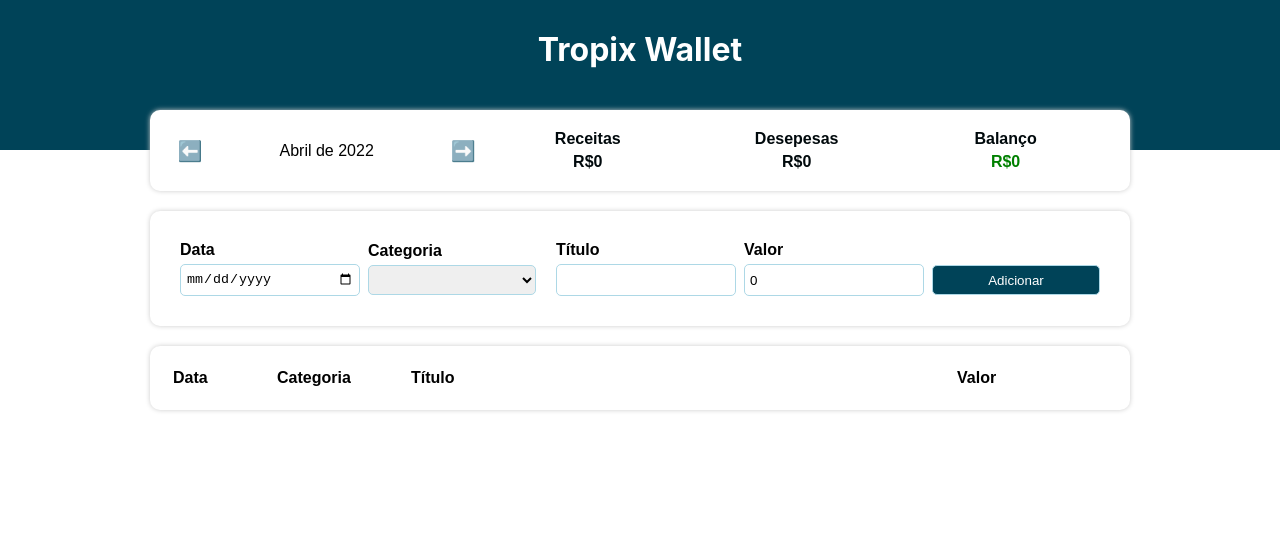
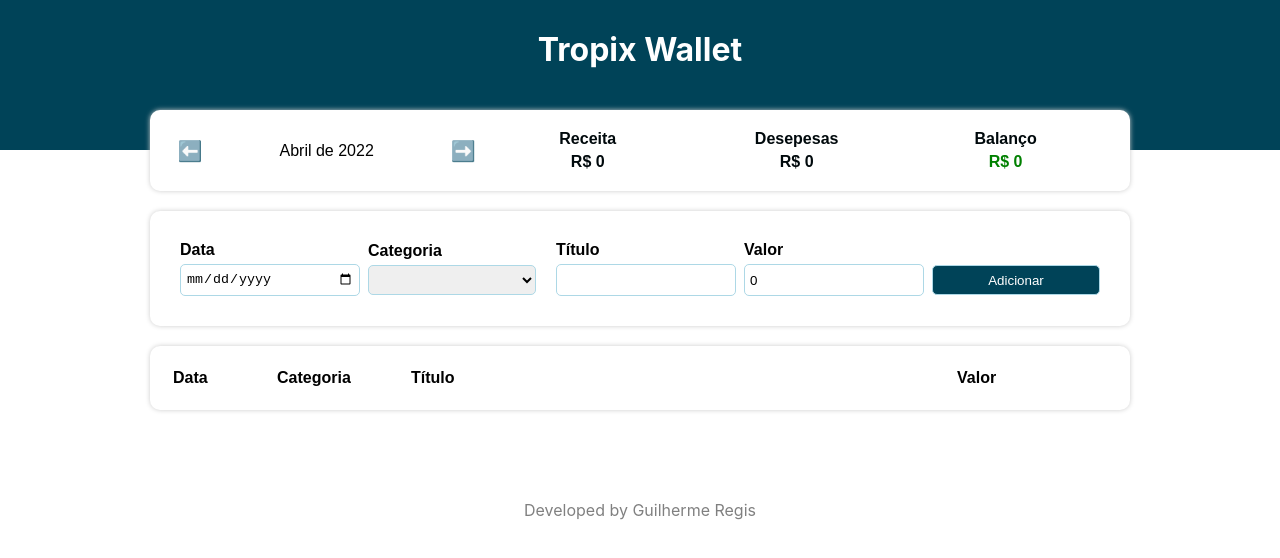
Before and after one commit to gregisb/tropix-wallet, a React (Create React App) app: page / in a window 1280 px wide. Shown: the top 558 px of the page. Built offline with nearby package versions, Linux system fonts and the light colour scheme.

Commit message:
fixing details

```diff
--- a/public/index.html
+++ b/public/index.html
@@ -15,29 +15,12 @@
       user's mobile device or desktop. See https://developers.google.com/web/fundamentals/web-app-manifest/
     -->
     <link rel="manifest" href="%PUBLIC_URL%/manifest.json" />
-    <!--
-      Notice the use of %PUBLIC_URL% in the tags above.
-      It will be replaced with the URL of the `public` folder during the build.
-      Only files inside the `public` folder can be referenced from the HTML.
 
-      Unlike "/favicon.ico" or "favicon.ico", "%PUBLIC_URL%/favicon.ico" will
-      work correctly both with client-side routing and a non-root public URL.
-      Learn how to configure a non-root public URL by running `npm run build`.
-    -->
-    <title>React App</title>
+    <title>Tropix Wallet</title>
   </head>
   <body>
     <noscript>You need to enable JavaScript to run this app.</noscript>
     <div id="root"></div>
-    <!--
-      This HTML file is a template.
-      If you open it directly in the browser, you will see an empty page.
 
-      You can add webfonts, meta tags, or analytics to this file.
-      The build step will place the bundled scripts into the <body> tag.
-
-      To begin the development, run `npm start` or `yarn start`.
-      To create a production bundle, use `npm run build` or `yarn build`.
-    -->
   </body>
 </html>
--- a/src/App.tsx
+++ b/src/App.tsx
@@ -7,6 +7,7 @@ import { getCurrentMonth, filterListByMonth } from "./helpers/dateFilter";
 import { TableArea } from "./components/TableArea";
 import { InfoArea } from "./components/InfoArea";
 import { InputArea } from "./components/InputArea";
+import { Footer } from './components/Footer';
 
 const App = () => {
   const [list, setList] = useState(items);
@@ -62,6 +63,7 @@ const App = () => {
 
         <TableArea list={filteredList} />
       </C.Body>
+      <Footer />
     </C.Container>
   );
 };
--- /dev/null
+++ b/src/components/Footer/index.tsx
@@ -0,0 +1,7 @@
+import * as C from "./styles";
+
+export const Footer = () => {
+    return (
+        <C.Footer>Developed by <C.Link>&nbsp;<a style={{textDecoration: 'none', color: 'gray'}} href='https://guilhermeregis.com' target='_blank' rel="noreferrer">Guilherme Regis</a></C.Link></C.Footer>
+    )
+}
--- /dev/null
+++ b/src/components/Footer/styles.ts
@@ -0,0 +1,14 @@
+import styled from 'styled-components';
+
+export const Footer = styled.div`
+    display: flex;
+    align-items: center;
+    justify-content: center;
+
+    margin-top: 90px;
+    color: gray;
+`;
+
+export const Link = styled.div`
+    color: gray;
+`;
--- a/src/components/InfoArea/index.tsx
+++ b/src/components/InfoArea/index.tsx
@@ -33,7 +33,7 @@ export const InfoArea = ({ currentMonth, onMonthChange, income, expense }: Props
       </C.MonthArea>
 
       <C.ResumeArea>
-        <ResumeItem title='Receitas' value={income} />
+        <ResumeItem title='Receita' value={income} />
         <ResumeItem title='Desepesas'value={expense} />
         <ResumeItem
             title='Balanço'
--- a/src/components/InputArea/index.tsx
+++ b/src/components/InputArea/index.tsx
@@ -76,7 +76,7 @@ export const InputArea = ({ onAdd }: Props) => {
         </C.InputLabel>
         <C.InputLabel>
           <C.InputTitle>Valor</C.InputTitle>
-          <C.Input type="number" value={valueField} onChange={e => setValueField(parseFloat(e.target.value))} />
+          <C.Input type="text" value={valueField} onChange={e => setValueField(parseFloat(e.target.value))} />
         </C.InputLabel>
         <C.InputLabel>
           <C.InputTitle>&nbsp;</C.InputTitle>
--- a/src/components/InputArea/styles.ts
+++ b/src/components/InputArea/styles.ts
@@ -56,6 +56,7 @@ export const Button = styled.button`
     background-color: #004358;
     color: white;
     cursor: pointer;
+    transition: .6s;
     &:hover {
         background-color: rgba(0, 67, 88, .7);
         color: white;
--- a/src/components/ResumeItem/index.tsx
+++ b/src/components/ResumeItem/index.tsx
@@ -10,7 +10,7 @@ export const ResumeItem = ({title, value, color}: Props) => {
     return (
         <C.Container>
             <C.Title>{title}</C.Title>
-            <C.Info color={color}>R${value}</C.Info>
+            <C.Info color={color}>R$ {value}</C.Info>
         </C.Container>
     );
 };
--- a/src/components/TableItem/index.tsx
+++ b/src/components/TableItem/index.tsx
@@ -19,7 +19,7 @@ export const TableItem = ({ item }: Props) => {
       <C.TableCollumn>{item.title}</C.TableCollumn>
       <C.TableCollumn>
           <C.Value color={categories[item.category].expense ? 'red' : 'green'}>
-          $ {item.value}
+          R$ {item.value}
           </C.Value>
       </C.TableCollumn>
     </C.TableLine>
```
Also changed, not shown: public/demo.png (added), 1 other file (tests, documents, lock files or other folders).
